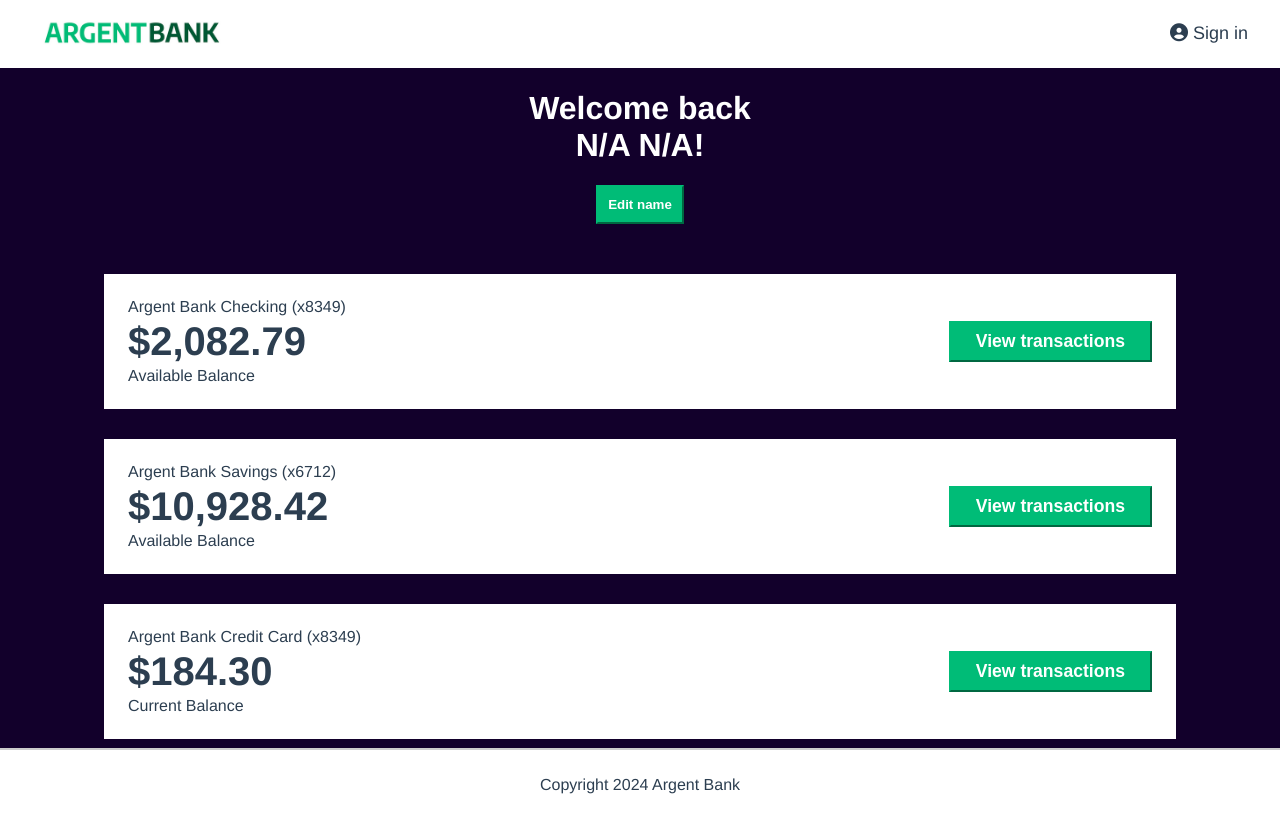
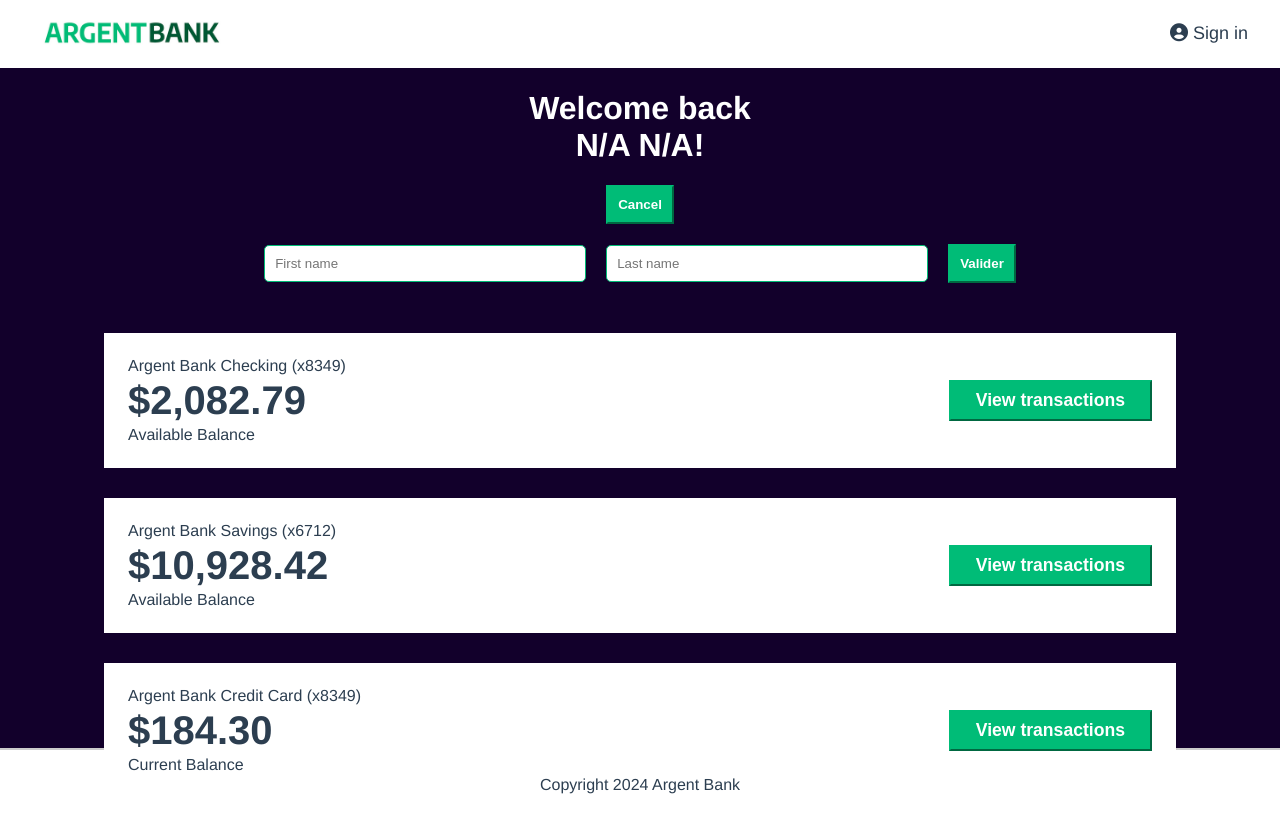
Before and after one commit to AnthonyDac/Project13-ArgentBank, a React (Vite) app in the folder front/: page /user in a window 1280 px wide. Both pictures are taken after a click on the button "Edit name". Built offline with nearby package versions, Linux system fonts and the light colour scheme.

Commit message:
Edition du nom

```diff
--- a/front/src/pages/User/UserPage.css
+++ b/front/src/pages/User/UserPage.css
@@ -112,5 +112,38 @@
   cursor: pointer;
 }
 
+.editInfos {
+  display: flex;
+  align-items: center;
+  justify-content: center;
+  gap: 20px;
+  width: 100%;
+  margin-top: 20px;
+}
+
+.editInfos button {
+  border-color: #00bc77;
+  background-color: #00bc77;
+  color: #fff;
+  font-weight: bold;
+  padding: 10px;
+}
+
+.editInfos button:hover {
+  cursor: pointer;
+}
+
+.editInfos input {
+  padding: 10px;
+  border: 1px solid #00bc77;
+  border-radius: 5px;
+  width: 100%;
+  max-width: 300px;
+}
+
+.editInfos input:focus {
+  outline: none;
+}
+
 @media (max-width: 426px) {
 }
--- a/front/src/pages/User/UserPage.jsx
+++ b/front/src/pages/User/UserPage.jsx
@@ -1,12 +1,17 @@
-import React, { useEffect } from 'react';
-import { useSelector } from 'react-redux';
+import React, { useState, useEffect } from 'react';
+import { useSelector, useDispatch } from 'react-redux';
 import TopNav from '../../components/Topnav/TopNavigation';
 import FooterComponent from '../../components/Footer/FooterComponent';
 import AccountComponent from '../../components/Account/AccountComponent';
 import './UserPage.css';
 
 function UserPage() {
+    const token = useSelector((state) => state.auth.token);
     const user = useSelector((state) => state.profile.user);
+    const dispatch = useDispatch();
+    const [wantChangeInfos, setWantChangeInfos] = useState(false);
+    const [firstName, setFirstName] = useState(user ? user.firstName : '');
+    const [lastName, setLastName] = useState(user ? user.lastName : '');
 
     const accounts = [
         {
@@ -31,14 +36,63 @@ function UserPage() {
         document.title = 'Argent Bank - Profile';
     }, []);
 
+    const handleValidation = async () => {
+        try {
+            // Effectuer l'appel API pour mettre à jour les informations utilisateur
+            const response = await fetch('http://localhost:3001/api/v1/user/profile', {
+                method: 'PUT',
+                headers: {
+                    'Content-Type': 'application/json',
+                    'Authorization': `Bearer ${token}`,
+                },
+                body: JSON.stringify({ firstName, lastName }),
+            });
+
+            if (response.ok) {
+                const data = await response.json();
+                if (data.status === 200) {
+                    dispatch({ type: 'SET_USER_DATA', payload: data.body });
+                    setWantChangeInfos(false);
+                } else {
+                    console.error('An error occurred while updating user information');
+                }
+            } else {
+                console.error('An error occurred while updating user information');
+            }
+        } catch (error) {
+            console.error('An error occurred:', error);
+        }
+    };
+
     return (
         <>
             <TopNav />
             <main className="userContainer">
                 <div className='header'>
                     <h1>Welcome back <br></br>{user && user.firstName ? user.firstName : 'N/A'} {user && user.lastName ? user.lastName : 'N/A'}!</h1>
-                    <button>Edit name</button>
+                    <button onClick={() => setWantChangeInfos(!wantChangeInfos)}>
+                        {wantChangeInfos ? 'Cancel' : 'Edit name'}</button>
                 </div>
+                {wantChangeInfos && (
+                    <div className='editInfos'>
+                        <input
+                            type="text"
+                            id="firstName"
+                            value={firstName}
+                            placeholder='First name'
+                            onChange={(e) => setFirstName(e.target.value)}
+                        />
+                        <input
+                            type="text"
+                            id="lastName"
+                            value={lastName}
+                            placeholder='Last name'
+                            onChange={(e) => setLastName(e.target.value)}
+                        />
+
+                        <button onClick={handleValidation}>Valider</button>
+                    </div>
+                )}
                 <div className='accountsContainer'>
                     {accounts.map((account, index) => (
                         <AccountComponent key={index} name={account.name} amount={account.amount} description={account.description} />
```
